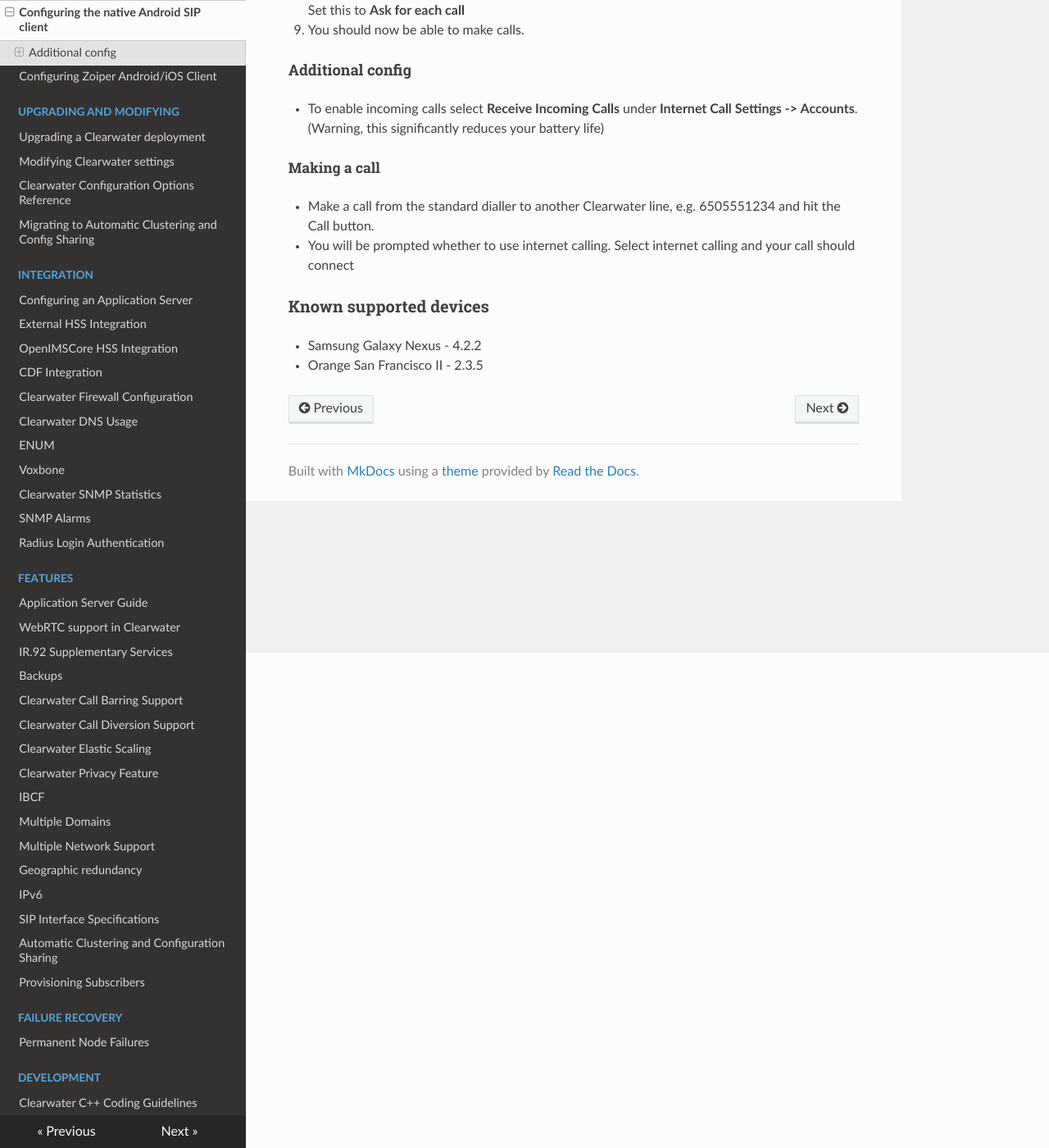
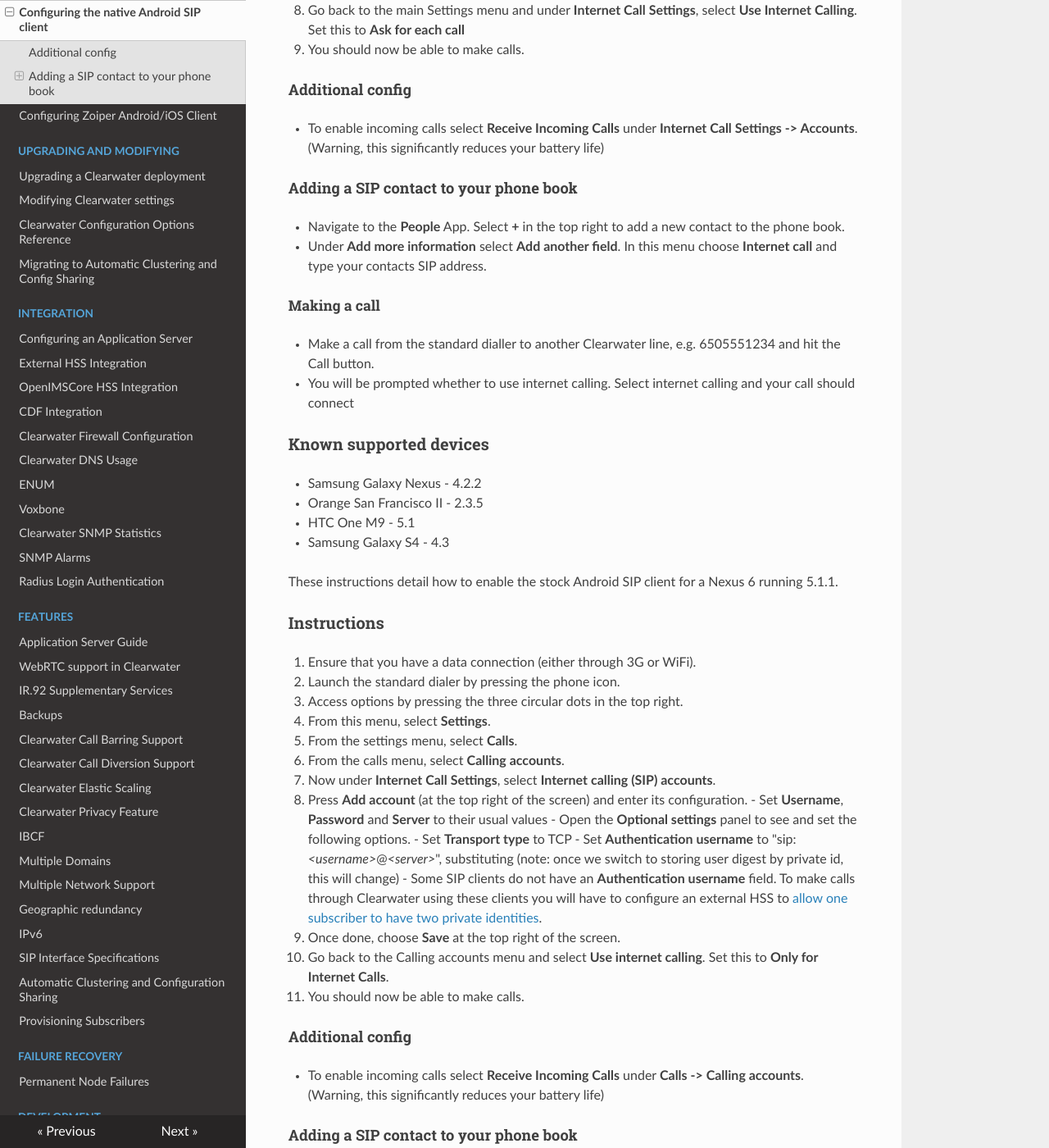
Before and after one commit to Metaswitch/clearwater-readthedocs, an MkDocs documentation site: the page built from docs/Configuring_the_native_Android_SIP_client.md, in a window 1280 px wide and 1400 px high, scrolled down 604 px. Shown: the whole window at 82% size. Built offline with MkDocs 1.6.1, drawn with Linux system fonts in a browser that asks for light colours; nearby versions of some CDN libraries; old or Windows-style settings are respelled for this version of MkDocs; some of the changed text lies outside the part shown.

Commit message:
Adds docs detailing how to get Andriod SIP clients to work

```diff
--- a/docs/Configuring_the_native_Android_SIP_client.md
+++ b/docs/Configuring_the_native_Android_SIP_client.md
@@ -1,6 +1,7 @@
 These instructions detail how to enable the stock Android SIP client.
-These instruction are tested in a Samsung Galaxy Nexus running 4.2.2. If
-you get them working on another device, please add to the list below.
+These instruction are tested in a Samsung Galaxy Nexus running 4.2.2. For
+details on how to enable the SIP client on a Nexus 6 running 5.1.1 see below.
+If you get them working on another device, please add to the list below.
 Equally, if they do not work, please add your device to the unsupported
 list.
 
@@ -27,8 +28,7 @@ list.
 
 7.  Once done, choose **Save**
 8.  Go back to the main Settings menu and under **Internet Call
-    Settings**, select **Use Internet Calling**. Set this to **Ask for
-    each call**
+    Settings**, select **Use Internet Calling**. Set this to **Ask for each call**
 9.  You should now be able to make calls.
 
 #### Additional config
@@ -36,6 +36,15 @@ list.
 -   To enable incoming calls select **Receive Incoming Calls** under
     **Internet Call Settings -\> Accounts**. (Warning, this
     significantly reduces your battery life)
+
+#### Adding a SIP contact to your phone book
+
+-   Navigate to the **People** App. Select **+** in the top right to
+    add a new contact to the phone book.
+-   Under **Add more information** select **Add another field**.
+    In this menu choose **Internet call** and type your contacts
+    SIP address.
+
 
 ##### Making a call
 
@@ -48,3 +57,62 @@ list.
 
 -   Samsung Galaxy Nexus - 4.2.2
 -   Orange San Francisco II - 2.3.5
+-   HTC One M9 - 5.1
+-   Samsung Galaxy S4 - 4.3
+
+These instructions detail how to enable the stock Android SIP client
+for a Nexus 6 running 5.1.1.
+
+### Instructions
+
+1. Ensure that you have a data connection (either through 3G or WiFi).
+2. Launch the standard dialer by pressing the phone icon.
+3. Access options by pressing the three circular dots in the top right.
+4. From this menu, select **Settings**.
+5. From the settings menu, select **Calls**.
+6. From the calls menu, select **Calling accounts**.
+7. Now under **Internet Call Settings**, select **Internet calling (SIP)
+   accounts**.
+8. Press **Add account** (at the top right of the screen) and enter its
+   configuration.
+   -   Set **Username**, **Password** and **Server** to their usual
+       values
+   -   Open the **Optional settings** panel to see and set the
+       following options.
+   -   Set **Transport type** to TCP
+   -   Set **Authentication username** to
+       "sip:*&lt;username\>*@*&lt;server\>*", substituting (note: once we
+       switch to storing user digest by private id, this will change)
+   -   Some SIP clients do not have an **Authentication username** field. To
+       make calls through Clearwater using these clients you will have to
+       configure an external HSS to [allow one subscriber to have two private
+       identities](External_HSS_Integration.md#Allowing-one-subsriber-to-have-two-private-identities).
+
+9.  Once done, choose **Save** at the top right of the screen.
+10. Go back to the Calling accounts menu and select **Use internet calling**.
+    Set this to **Only for Internet Calls**.
+11. You should now be able to make calls.
+
+#### Additional config
+
+-   To enable incoming calls select **Receive Incoming Calls** under
+    **Calls -\> Calling accounts**. (Warning, this
+    significantly reduces your battery life)
+
+#### Adding a SIP contact to your phone book
+
+-   Navigate to the **Contacts** App. Select **+** in the bottom right to
+    add a new contact to the phone book.
+-   Under the **Sip** field type your contacts
+    SIP address.
+
+##### Making a call
+
+-   Make a call from the standard dialler to another Clearwater line,
+    e.g. 6505551234 and hit the Call button.
+-   You will be prompted whether to use internet calling. Select
+    internet calling and your call should connect
+
+### Known supported devices
+
+-   Nexus 6 - 5.1.1
```
Also changed, not shown: docs/External_HSS_Integration.md (+18 -0 lines).
